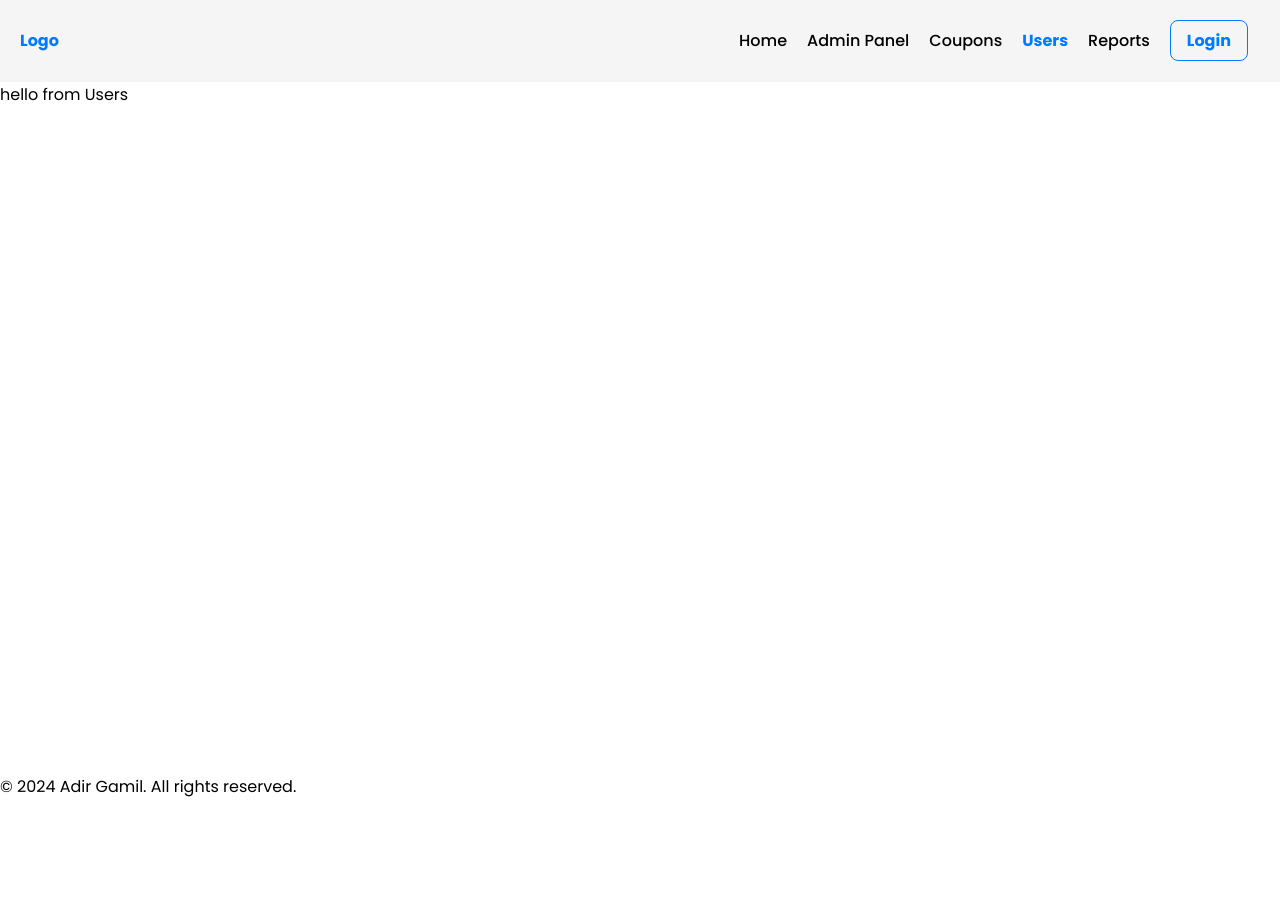
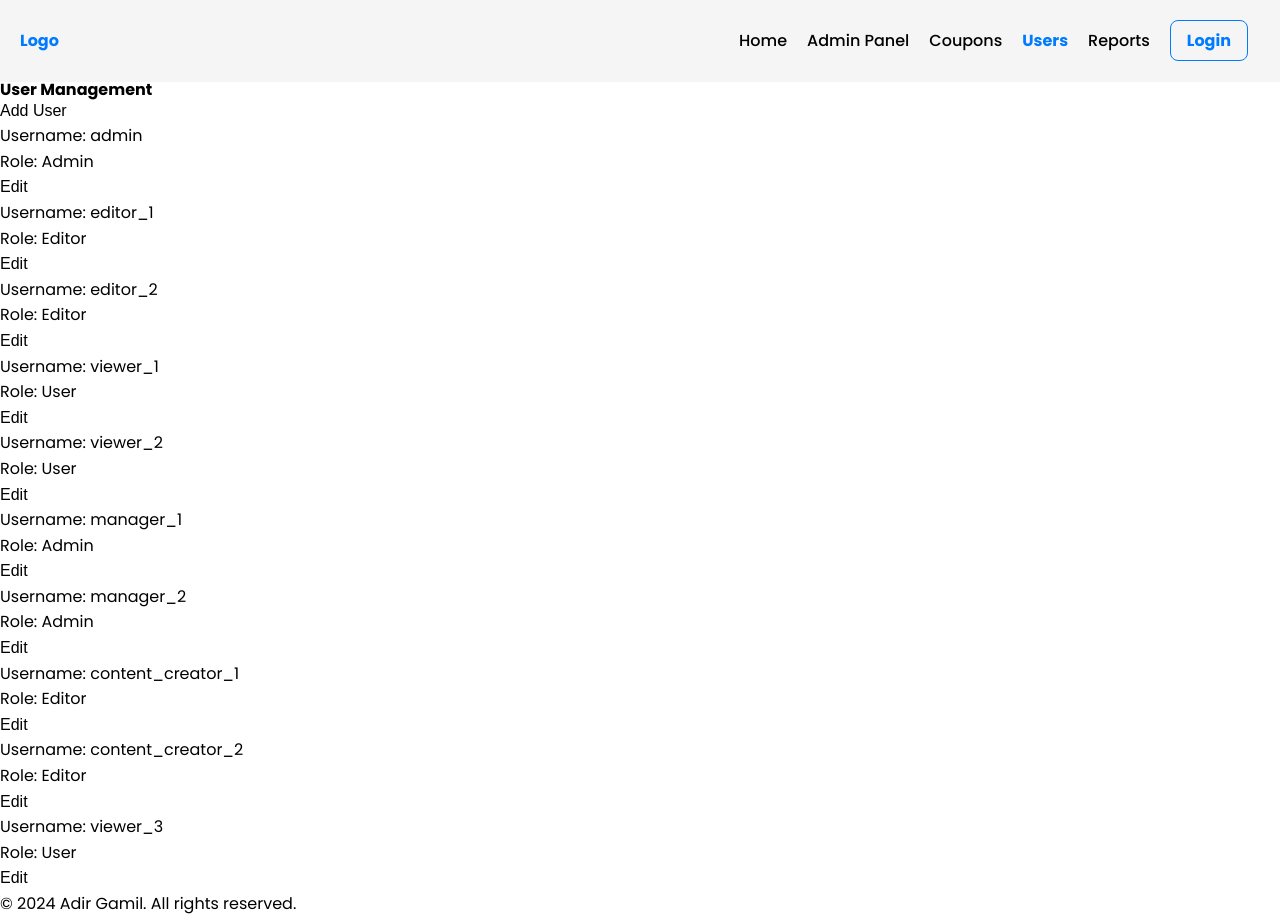
Before and after one commit to AdirGamil/ManagementSystem, a React (Vite) app: page /users in a window 1280 px wide. Before the commit the page ends 800 px from the top, so only its background shows below. Built offline with nearby package versions, Linux system fonts and the light colour scheme.

Commit message:
Create Admin Panel & fetch demo user data from JSON

```diff
--- /dev/null
+++ b/public/data/users.json
@@ -0,0 +1,52 @@
+[
+  {
+    "id": 1,
+    "username": "admin",
+    "role": "Admin"
+  },
+  {
+    "id": 2,
+    "username": "editor_1",
+    "role": "Editor"
+  },
+  {
+    "id": 3,
+    "username": "editor_2",
+    "role": "Editor"
+  },
+  {
+    "id": 4,
+    "username": "viewer_1",
+    "role": "User"
+  },
+  {
+    "id": 5,
+    "username": "viewer_2",
+    "role": "User"
+  },
+  {
+    "id": 6,
+    "username": "manager_1",
+    "role": "Admin"
+  },
+  {
+    "id": 7,
+    "username": "manager_2",
+    "role": "Admin"
+  },
+  {
+    "id": 8,
+    "username": "content_creator_1",
+    "role": "Editor"
+  },
+  {
+    "id": 9,
+    "username": "content_creator_2",
+    "role": "Editor"
+  },
+  {
+    "id": 10,
+    "username": "viewer_3",
+    "role": "User"
+  }
+]
--- a/src/assets/styles/cmps/CouponSystem/CouponEdit.scss
+++ b/src/assets/styles/cmps/CouponSystem/CouponEdit.scss
@@ -24,14 +24,14 @@
   }
 
   .save-button {
-    background-color: $clr-save-btn;
+    background-color: $clr-green-btn;
     color: $clr-white;
     padding: rem(10px) rem(20px);
     border-radius: rem(4px);
   }
 
   .delete-button {
-    background-color: $clr-delete-btn;
+    background-color: $clr-red-btn;
     color: $clr-white;
     padding: rem(10px) rem(20px);
     border-radius: rem(4px);
@@ -51,7 +51,7 @@
     padding: rem(8px);
     margin-top: rem(5px);
     margin-bottom: rem(15px);
-    border: rem(1px) solid $clr-hover;
+    border: rem(1px) solid $clr-gray;
     border-radius: rem(4px);
   }
 }
--- a/src/assets/styles/cmps/CouponSystem/CouponPreview.scss
+++ b/src/assets/styles/cmps/CouponSystem/CouponPreview.scss
@@ -46,7 +46,7 @@
     padding: rem(12px);
     background-color: $clr-background;
     border-radius: rem(8px);
-    border: rem(1px) solid $clr-hover;
+    border: rem(1px) solid $clr-gray;
 
     .coupon-description,
     .coupon-max-uses,
--- a/src/assets/styles/cmps/CouponSystem/OrderSummary.scss
+++ b/src/assets/styles/cmps/CouponSystem/OrderSummary.scss
@@ -19,7 +19,7 @@
     color: $clr-text;
 
     &:not(:last-child) {
-      border-bottom: rem(1px) solid lighten($clr-hover, 40%);
+      border-bottom: rem(1px) solid lighten($clr-gray, 40%);
     }
 
     p {
--- a/src/assets/styles/pages/AdminPanel.scss
+++ b/src/assets/styles/pages/AdminPanel.scss
@@ -0,0 +1,52 @@
+.admin-panel {
+  max-width: rem(600px);
+  margin: rem(32px) auto;
+  padding: rem(32px);
+  background: $clr-background;
+  border-radius: rem(8px);
+  text-align: center;
+
+  h2 {
+    font-size: rem(24px);
+    color: $clr-text;
+    margin-bottom: rem(16px);
+  }
+
+  p {
+    color: $clr-gray;
+  }
+
+  .admin-actions {
+    display: flex;
+    justify-content: center;
+    gap: rem(16px);
+    margin: rem(16px) 0;
+
+    .admin-link {
+      padding: rem(8px) rem(16px);
+      background-color: $clr-primary;
+      color: $clr-white;
+      border-radius: rem(4px);
+      transition: background-color 0.3s ease;
+
+      &:hover {
+        background-color: $clr-hover-primary;
+      }
+    }
+  }
+
+  .logout-button {
+    margin-top: rem(16px);
+    padding: rem(8px) rem(16px);
+    background-color: $clr-red-btn;
+    color: $clr-white;
+    border: none;
+    border-radius: rem(4px);
+    cursor: pointer;
+    transition: background-color 0.3s ease;
+
+    &:hover {
+      background-color: darken($clr-red-btn, 10%);
+    }
+  }
+}
--- a/src/assets/styles/setup/_variables.scss
+++ b/src/assets/styles/setup/_variables.scss
@@ -5,6 +5,6 @@ $clr-primary: #007bff;
 $clr-hover-primary: #0069d9;
 $clr-text: #333;
 $clr-white: #fff;
-$clr-hover: #555;
-$clr-save-btn: #4caf50;
-$clr-delete-btn: #f44336;
+$clr-gray: #555;
+$clr-green-btn: #4caf50;
+$clr-red-btn: #f44336;
--- a/src/cmps/UserSystem/UserList.jsx
+++ b/src/cmps/UserSystem/UserList.jsx
@@ -0,0 +1,32 @@
+import { useState } from 'react'
+import { UserPreview } from './UserPreview'
+import { UserEdit } from './UserEdit'
+
+export function UserList({ users }) {
+  const [isEditOpen, setIsEditOpen] = useState(false)
+
+  function handleAddUser() {
+    setIsEditOpen(true)
+  }
+
+  return (
+    <div className="user-list">
+      <h2>User Management</h2>
+      <button onClick={handleAddUser} className="add-user-button">
+        Add User
+      </button>
+
+      <div className="users">
+        {users.map((user) => (
+          <UserPreview
+            key={user.id}
+            username={user.username}
+            role={user.role}
+          />
+        ))}
+      </div>
+
+      {isEditOpen && <UserEdit onClose={() => setIsEditOpen(false)} />}
+    </div>
+  )
+}
--- a/src/cmps/UserSystem/UserPreview.jsx
+++ b/src/cmps/UserSystem/UserPreview.jsx
@@ -0,0 +1,11 @@
+export function UserPreview({ username, role }) {
+  return (
+    <div className="user-preview">
+      <div className="user-info">
+        <p>Username: {username}</p>
+        <p>Role: {role}</p>
+      </div>
+      <button className="edit-button">Edit</button>
+    </div>
+  )
+}
--- a/src/pages/AdminPanel.jsx
+++ b/src/pages/AdminPanel.jsx
@@ -1,7 +1,31 @@
+import { Link, useNavigate } from 'react-router-dom'
+import { toast } from 'react-hot-toast'
+
 export function AdminPanel() {
-    return (
-        <div>
-           hello from AdminPanel
-        </div>
-    )
+  const navigate = useNavigate()
+
+  function handleLogout() {
+    toast.success('Logged out successfully')
+    navigate('/login')
+  }
+
+  return (
+    <div className="admin-panel">
+      <h2>Welcome, Admin</h2>
+      <p>Manage the coupon and user systems from here.</p>
+
+      <div className="admin-actions">
+        <Link to="/users" className="admin-link" title="Manage Users">
+          Manage Users
+        </Link>
+        <Link to="/coupons" className="admin-link" title="Manage Coupons">
+          Manage Coupons
+        </Link>
+      </div>
+
+      <button onClick={handleLogout} className="logout-button" title='Logout'>
+        Logout
+      </button>
+    </div>
+  )
 }
--- a/src/pages/Users.jsx
+++ b/src/pages/Users.jsx
@@ -1,7 +1,28 @@
+import { useState, useEffect } from 'react'
+import { UserList } from '../cmps/UserSystem/UserList'
+import axios from 'axios'
+
 export function Users() {
-    return (
-        <div>
-           hello from Users
-        </div>
-    )
+  const [users, setUsers] = useState([])
+
+  useEffect(() => {
+    async function fetchUsers() {
+      try {
+        const res = await axios.get('/data/users.json')
+        const data = res ? res.data : []
+        setUsers(data)
+      } catch (error) {
+        console.error('Error fetching users:', error)
+        setUsers([])
+      }
+    }
+
+    fetchUsers()
+  }, [])
+
+  return (
+    <div className="users-page">
+      <UserList users={users} />
+    </div>
+  )
 }
```
